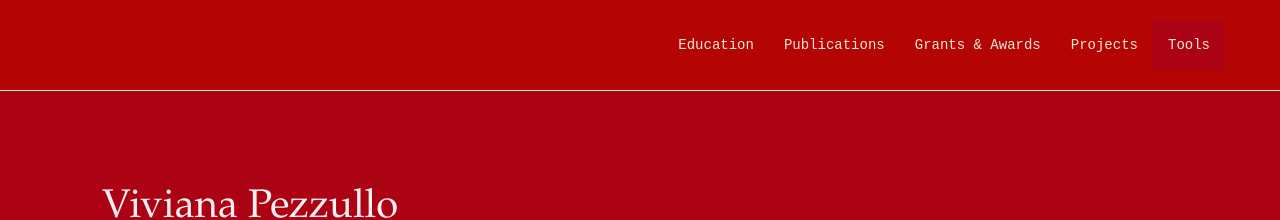
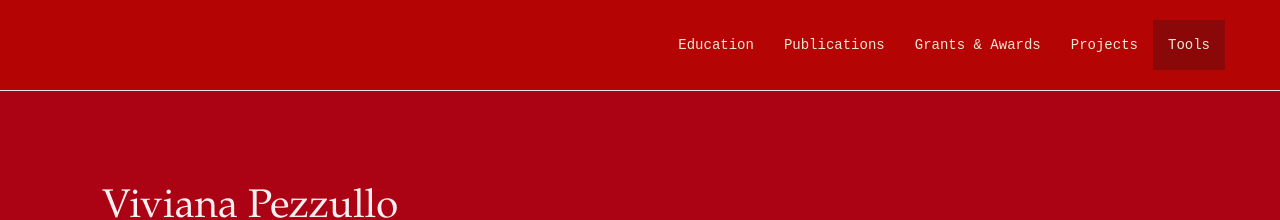
Before and after one commit to vivianapezzullo/nolauren.github.io, a Jekyll site: the page index.html, which Jekyll copies as it is, in a window 1280 px wide. Shown: the top 220 px of the page. Built offline with Jekyll 4.4.1, drawn with Linux system fonts in a browser that asks for light colours; nearby versions of some CDN libraries.

Commit message:
Update scrolling-nav.css

```diff
--- a/css/scrolling-nav.css
+++ b/css/scrolling-nav.css
@@ -32,7 +32,7 @@ html {
     .navbar-default .navbar-nav > .active > a:hover,
     .navbar-default .navbar-nav > .active > a:focus {
       color: #555;
-      background-color: #AB0313;
+      background-color: #8A0808;
     }
 }
 
```
